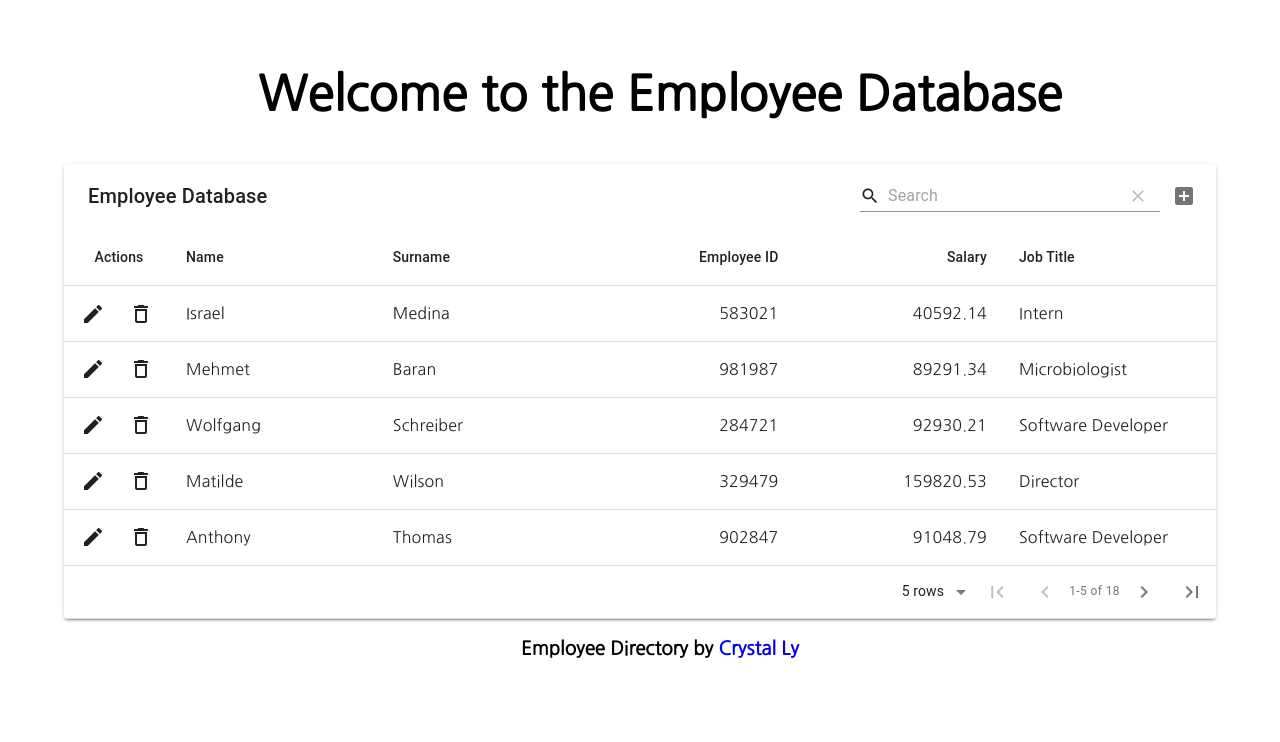
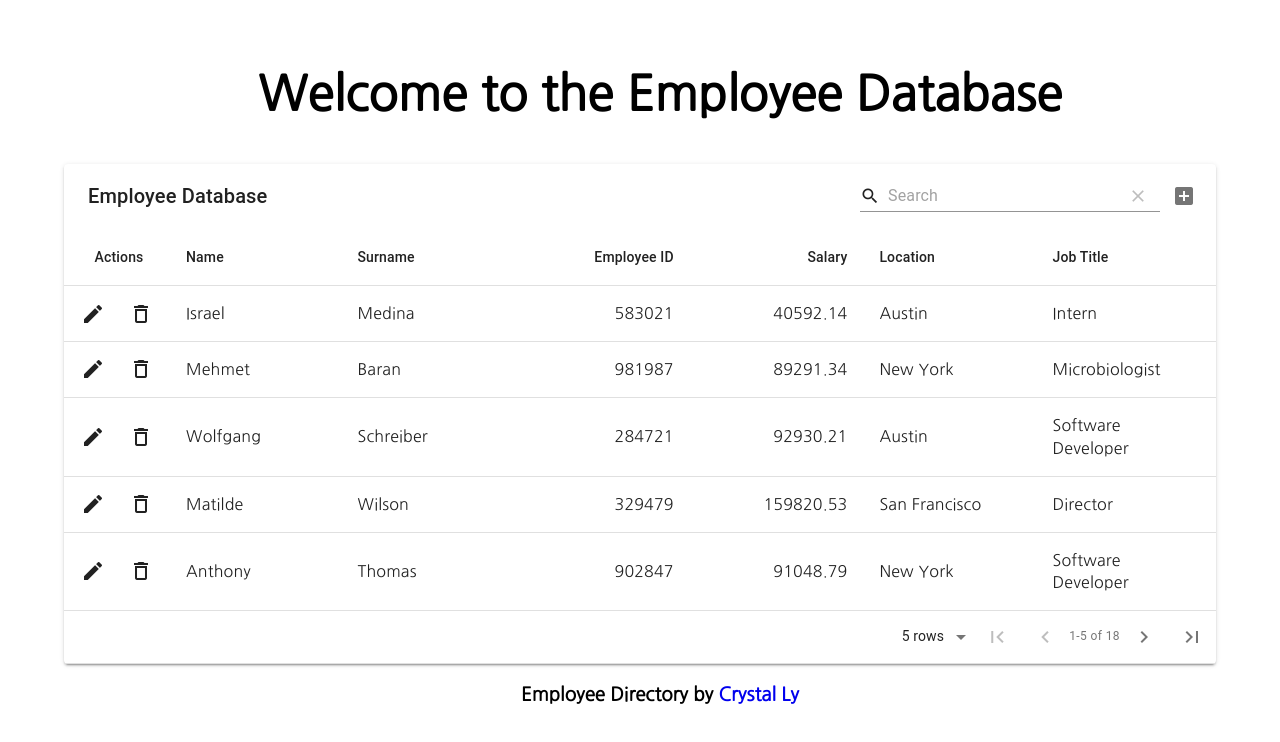
Before and after one commit to cml2377/React-Employee-Directory, a React (Create React App) app: page / in a window 1280 px wide. Shown: the top 742 px of the page. Built offline with nearby package versions, Linux system fonts and the light colour scheme.

Commit message:
added location column

```diff
--- a/src/components/EnhancedTable.js
+++ b/src/components/EnhancedTable.js
@@ -8,6 +8,7 @@ export default function EnhancedTable() {
             { title: 'Surname', field: 'surname' },
             { title: 'Employee ID', field: 'employeeID', type: 'numeric' },
             { title: 'Salary', field: 'salary', type: 'numeric' },
+            { title: 'Location', field: 'location' },
             {
                 title: 'Job Title',
                 field: 'jobTitle',
@@ -15,24 +16,24 @@ export default function EnhancedTable() {
             },
         ],
         data: [
-            { name: 'Israel', surname: 'Medina', salary: 40592.14, employeeID: 583021, jobTitle: 5 },
-            { name: 'Mehmet', surname: 'Baran', salary: 89291.34, employeeID: 981987, jobTitle: 63 },
-            { name: 'Wolfgang', surname: 'Schreiber', salary: 92930.21, employeeID: 284721, jobTitle: 3 },
-            { name: 'Matilde', surname: 'Wilson', salary: 159820.53, employeeID: 329479, jobTitle: 1 },
-            { name: 'Anthony', surname: 'Thomas', salary: 91048.79, employeeID: 902847, jobTitle: 3 },
-            { name: 'Claire', surname: 'Underwood', salary: 110382.45, employeeID: 832110, jobTitle: 4 },
-            { name: 'Arya', surname: 'Stark', salary: 78029.26, employeeID: 768390, jobTitle: 34 },
-            { name: 'Henry', surname: 'Hanks', salary: 79258.13, employeeID: 899003, jobTitle: 63 },
-            { name: 'Maria', surname: 'Browder', salary: 91002.46, employeeID: 833271, jobTitle: 2 },
-            { name: 'Amara', surname: 'Hanks', salary: 39104.19, employeeID: 538291, jobTitle: 5 },
-            { name: 'Joe', surname: 'Bradley', salary: 74502.58, employeeID: 786542, jobTitle: 34 },
-            { name: 'Paul', surname: 'Green', salary: 89532.24, employeeID: 382813, jobTitle: 3 },
-            { name: 'Zerya', surname: 'Baran', salary: 74501.80, employeeID: 207717, jobTitle: 34 },
-            { name: 'Rikke', surname: 'Hansen', salary: 78530.22, employeeID: 393748, jobTitle: 2 },
-            { name: 'Camil', surname: 'Chacon', salary: 76028.15, employeeID: 653940, jobTitle: 63 },
-            { name: 'Lynn', surname: 'Smith', salary: 93012.89, employeeID: 687432, jobTitle: 3 },
-            { name: 'Amber', surname: 'Ly', salary: 70432.15, employeeID: 490021, jobTitle: 63 },
-            { name: 'Kevin', surname: 'Garza', salary: 85943.20, employeeID: 382941, jobTitle: 34 },
+            { name: 'Israel', surname: 'Medina', salary: 40592.14, location: 'Austin', employeeID: 583021, jobTitle: 5 },
+            { name: 'Mehmet', surname: 'Baran', salary: 89291.34, location: 'New York', employeeID: 981987, jobTitle: 63 },
+            { name: 'Wolfgang', surname: 'Schreiber', salary: 92930.21, location: 'Austin', employeeID: 284721, jobTitle: 3 },
+            { name: 'Matilde', surname: 'Wilson', salary: 159820.53, location: 'San Francisco', employeeID: 329479, jobTitle: 1 },
+            { name: 'Anthony', surname: 'Thomas', salary: 91048.79, location: 'New York', employeeID: 902847, jobTitle: 3 },
+            { name: 'Claire', surname: 'Underwood', salary: 110382.45, location: 'Austin', employeeID: 832110, jobTitle: 4 },
+            { name: 'Arya', surname: 'Stark', salary: 78029.26, location: 'Austin', employeeID: 768390, jobTitle: 34 },
+            { name: 'Henry', surname: 'Hanks', salary: 79258.13, location: 'New York', employeeID: 899003, jobTitle: 63 },
+            { name: 'Maria', surname: 'Browder', salary: 91002.46, location: 'Austin', employeeID: 833271, jobTitle: 2 },
+            { name: 'Amara', surname: 'Hanks', salary: 39104.19, location: 'Seattle', employeeID: 538291, jobTitle: 5 },
+            { name: 'Joe', surname: 'Bradley', salary: 74502.58, location: 'Seattle', employeeID: 786542, jobTitle: 34 },
+            { name: 'Paul', surname: 'Green', salary: 89532.24, location: 'San Francisco', employeeID: 382813, jobTitle: 3 },
+            { name: 'Zerya', surname: 'Baran', salary: 74501.80, location: 'New York', employeeID: 207717, jobTitle: 34 },
+            { name: 'Rikke', surname: 'Hansen', salary: 78530.22, location: 'Austin', employeeID: 393748, jobTitle: 2 },
+            { name: 'Camil', surname: 'Chacon', salary: 76028.15, location: 'New York', employeeID: 653940, jobTitle: 63 },
+            { name: 'Lynn', surname: 'Smith', salary: 93012.89, location: 'Austin', employeeID: 687432, jobTitle: 3 },
+            { name: 'Amber', surname: 'Ly', salary: 70432.15, location: 'Seattle', employeeID: 490021, jobTitle: 63 },
+            { name: 'Kevin', surname: 'Garza', salary: 85943.20, location: 'San Francisco', employeeID: 382941, jobTitle: 34 },
         ],
     });
 
```
